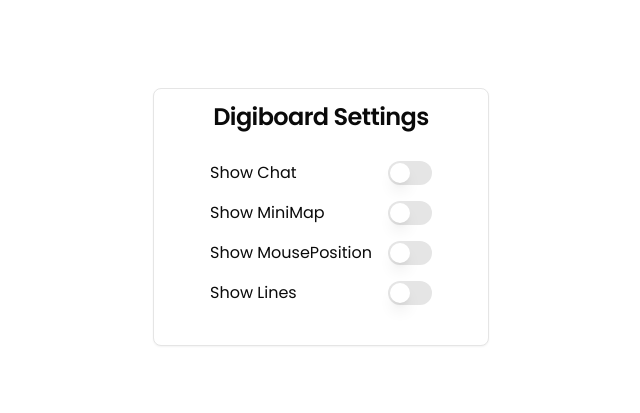
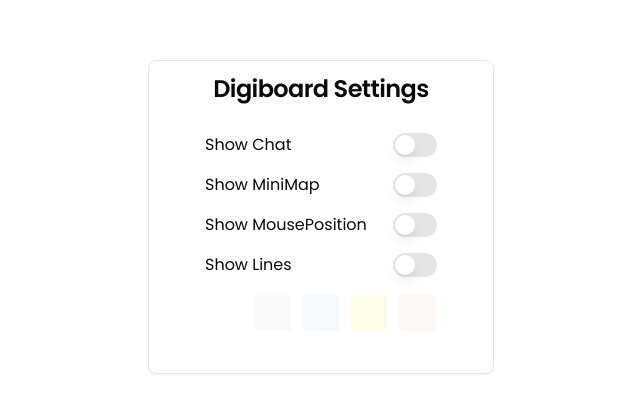
Before and after one commit to Shishir435/digiboard, a Next.js app: page /settings in a window 1280 px wide. Shown: the part 183-596 px from the top of the page, without its empty margins (319-959 px from the left). Built offline with nearby package versions, Linux system fonts and the light colour scheme.

Commit message:
feat: add diffrenet canvas backgroundColor

```diff
--- a/modules/room/components/Settings.tsx
+++ b/modules/room/components/Settings.tsx
@@ -1,14 +1,26 @@
 "use client";
+import { Button } from "@/common/components/ui/button";
 import { Card, CardContent, CardTitle } from "@/common/components/ui/card";
 import { Switch } from "@/common/components/ui/switch";
+import {
+  CANVAS_BACKGROUND_DARK,
+  CANVAS_BACKGROUND_LIGHT,
+} from "@/common/constants/canvas";
+import {
+  useBackground,
+  useSetBackground,
+} from "@/common/recoil/canvasBackground";
 import { useSetSettings, useSettingsValue } from "@/common/recoil/settings";
-import React from "react";
 
 const Settings = () => {
   const { showChat, showMiniMap, showMousePosition, showLines } =
     useSettingsValue();
   const setSettings = useSetSettings();
-
+  const bg = useBackground();
+  const setBg = useSetBackground();
+  const handleClick = (val: keyof CanvasBackgroundType) => {
+    setBg((prev) => ({ ...prev, canvasBg: val }));
+  };
   return (
     <Card className="px-8 py-4">
       <CardTitle className="text-center">Digiboard Settings</CardTitle>
@@ -55,6 +67,45 @@ const Settings = () => {
             }
           />
         </div>
+        <div className="flex gap-2 justify-between">
+          {bg.mode === "dark"
+            ? Object.keys(CANVAS_BACKGROUND_DARK).map((val) => (
+                <Button
+                  key={val}
+                  size="icon"
+                  variant="ghost"
+                  onClick={() => handleClick(val as keyof CanvasBackgroundType)}
+                >
+                  <div
+                    className="h-9 w-9"
+                    style={{
+                      backgroundColor:
+                        CANVAS_BACKGROUND_DARK[
+                          val as keyof CanvasBackgroundType
+                        ],
+                    }}
+                  />
+                </Button>
+              ))
+            : Object.keys(CANVAS_BACKGROUND_LIGHT).map((val) => (
+                <Button
+                  key={val}
+                  size="icon"
+                  variant="ghost"
+                  onClick={() => handleClick(val as keyof CanvasBackgroundType)}
+                >
+                  <div
+                    className="h-9 w-9"
+                    style={{
+                      backgroundColor:
+                        CANVAS_BACKGROUND_LIGHT[
+                          val as keyof CanvasBackgroundType
+                        ],
+                    }}
+                  />
+                </Button>
+              ))}
+        </div>
       </CardContent>
     </Card>
   );
--- a/modules/room/components/board/Background.tsx
+++ b/modules/room/components/board/Background.tsx
@@ -20,21 +20,18 @@ const Background = ({ bgRef }: { bgRef: RefObject<HTMLCanvasElement> }) => {
 
   useEffect(() => {
     const ctx = bgRef.current?.getContext("2d");
-
+    const backgroundColor =
+      bg.mode === "dark"
+        ? CANVAS_BACKGROUND_DARK[bg.canvasBg]
+        : CANVAS_BACKGROUND_LIGHT[bg.canvasBg];
     if (ctx) {
-      ctx.fillStyle = bg.mode === "dark" ? "#222" : "#fff";
+      // canvas backgroundColor
+      ctx.fillStyle = backgroundColor;
       ctx.fillRect(0, 0, CANVAS_SIZE.width, CANVAS_SIZE.height);
-
-      if (bg.mode === "dark") {
-        document.body.style.backgroundColor =
-          CANVAS_BACKGROUND_DARK[bg.canvasBg];
-      } else if (bg.mode === "light") {
-        document.body.style.backgroundColor =
-          CANVAS_BACKGROUND_LIGHT[bg.canvasBg];
-      }
-
+      document.body.style.backgroundColor = backgroundColor;
       if (settings.showLines) {
         ctx.lineWidth = 1;
+        // line color
         ctx.strokeStyle = bg.mode === "dark" ? "#444" : "#ddd";
         for (let i = 0; i < CANVAS_SIZE.height; i += 25) {
           ctx.beginPath();
@@ -52,13 +49,12 @@ const Background = ({ bgRef }: { bgRef: RefObject<HTMLCanvasElement> }) => {
       }
     }
   }, [bgRef, bg, settings.showLines]);
-
   return (
     <motion.canvas
       ref={bgRef}
       width={CANVAS_SIZE.width}
       height={CANVAS_SIZE.height}
-      className="absolute top-0 bg-zinc-100"
+      className="absolute top-0"
       style={{ x, y }}
     />
   );
```
